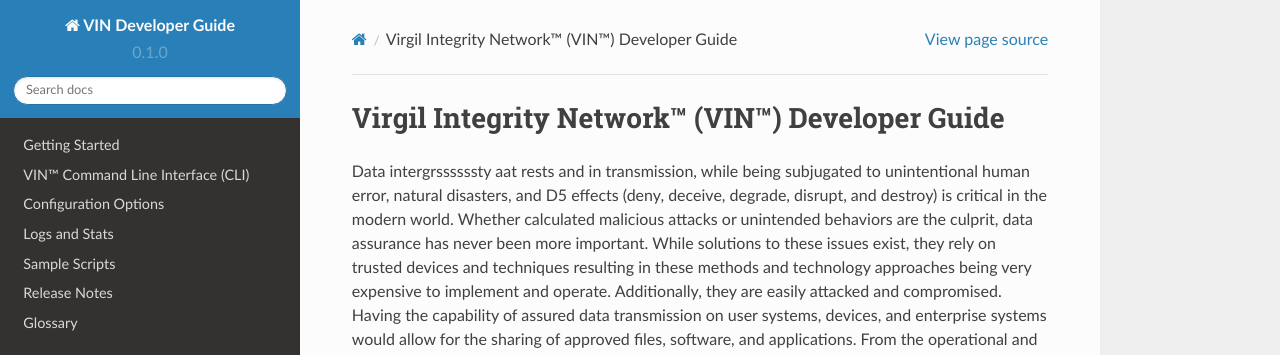
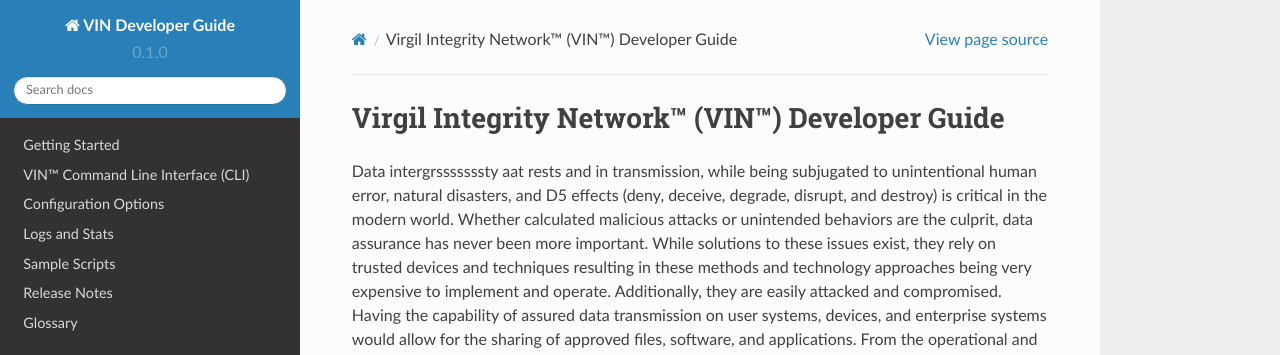
Before and after one commit to Market-Insight-Solutions-LLC/vin-developer-guide, a Sphinx documentation site: the page built from docs/source/index.rst, in a window 1280 px wide. Shown: the top 355 px of the page. Built offline with Sphinx 7.4.7 and the Read the Docs theme 2.0.0, drawn with Linux system fonts in a browser that asks for light colours; some of the changed text lies outside the part shown.

```diff
--- a/docs/source/conf.py
+++ b/docs/source/conf.py
@@ -55,7 +55,7 @@
 #html_style = 'css/custom.css'
 
 def setup(app):
-    app.add_css_file('custom.css', 800)
+    app.add_css_file('custom.css', 900)
 #html_css_files = [
 #    'css/custom.css',
 #]
--- a/docs/source/index.rst
+++ b/docs/source/index.rst
@@ -16,7 +16,7 @@
 
 
 
-Data intergrssssssty aat rests and in transmission, while being subjugated to unintentional human error, natural disasters, and D5 effects (deny, deceive, degrade, disrupt, and destroy) is critical in the modern world. Whether calculated malicious attacks or unintended behaviors are the culprit, data assurance has never been more important. While solutions to these issues exist, they rely on trusted devices and techniques resulting in these methods and technology approaches being very expensive to implement and operate. Additionally, they are easily attacked and compromised. Having the capability of assured data transmission on user systems, devices, and enterprise systems would allow for the sharing of approved files, software, and applications. From the operational and strategic perspective, there is a significant need to ensure that data integrity is assured when data is being uploaded to or transmitted from mission critical systems and data repositories.
+Data intergrsssssssty aat rests and in transmission, while being subjugated to unintentional human error, natural disasters, and D5 effects (deny, deceive, degrade, disrupt, and destroy) is critical in the modern world. Whether calculated malicious attacks or unintended behaviors are the culprit, data assurance has never been more important. While solutions to these issues exist, they rely on trusted devices and techniques resulting in these methods and technology approaches being very expensive to implement and operate. Additionally, they are easily attacked and compromised. Having the capability of assured data transmission on user systems, devices, and enterprise systems would allow for the sharing of approved files, software, and applications. From the operational and strategic perspective, there is a significant need to ensure that data integrity is assured when data is being uploaded to or transmitted from mission critical systems and data repositories.
 
 
 
```
